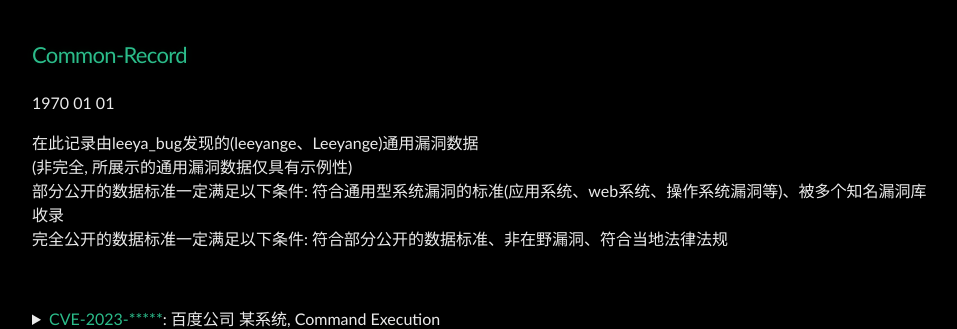
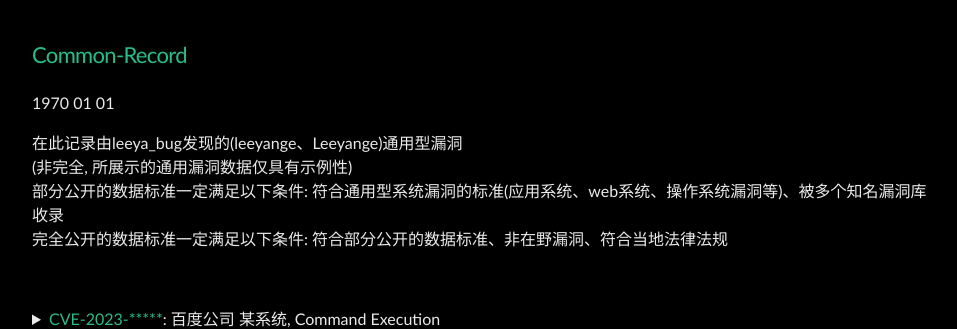
Before and after one commit to Leeyangee/leeyangee.github.io, a Jekyll site: the page built from _posts/1970-01-01-Common-Record.md, in a window 1280 px wide. Shown: the part 412-741 px from the top of the page, without its empty margins (160-1117 px from the left). Built offline with Jekyll 4.4.1, drawn with Linux system fonts in a browser that asks for light colours.

Commit message:
Update 1970-01-01-Common-Record.md

```diff
--- a/_posts/1970-01-01-Common-Record.md
+++ b/_posts/1970-01-01-Common-Record.md
@@ -3,7 +3,7 @@
 published: true
 ---
 
-在此记录由leeya_bug发现的(leeyange、Leeyange)通用漏洞数据
+在此记录由leeya_bug发现的(leeyange、Leeyange)通用型漏洞
 (非完全, 所展示的通用漏洞数据仅具有示例性)
 部分公开的数据标准一定满足以下条件: 符合通用型系统漏洞的标准(应用系统、web系统、操作系统漏洞等)、被多个知名漏洞库收录
 完全公开的数据标准一定满足以下条件: 符合部分公开的数据标准、非在野漏洞、符合当地法律法规
```
